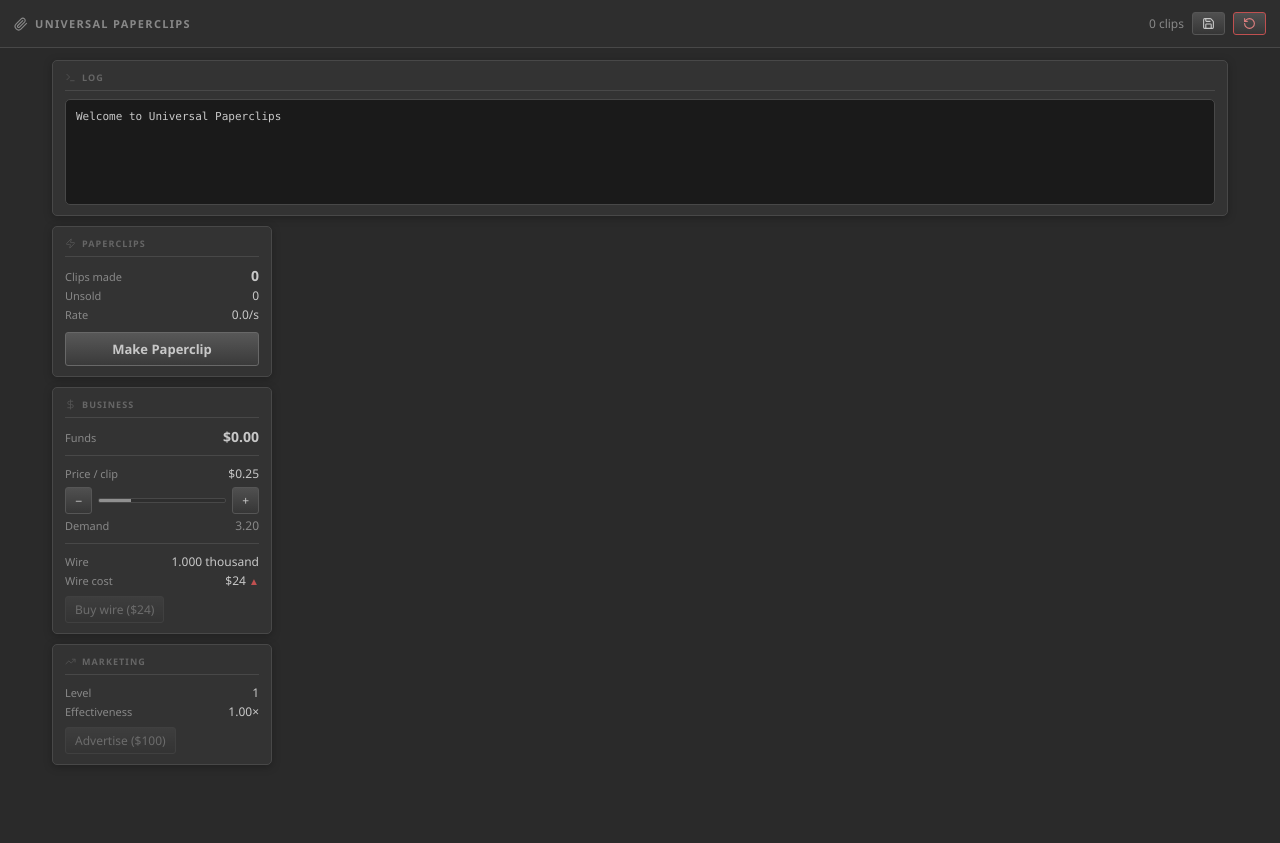
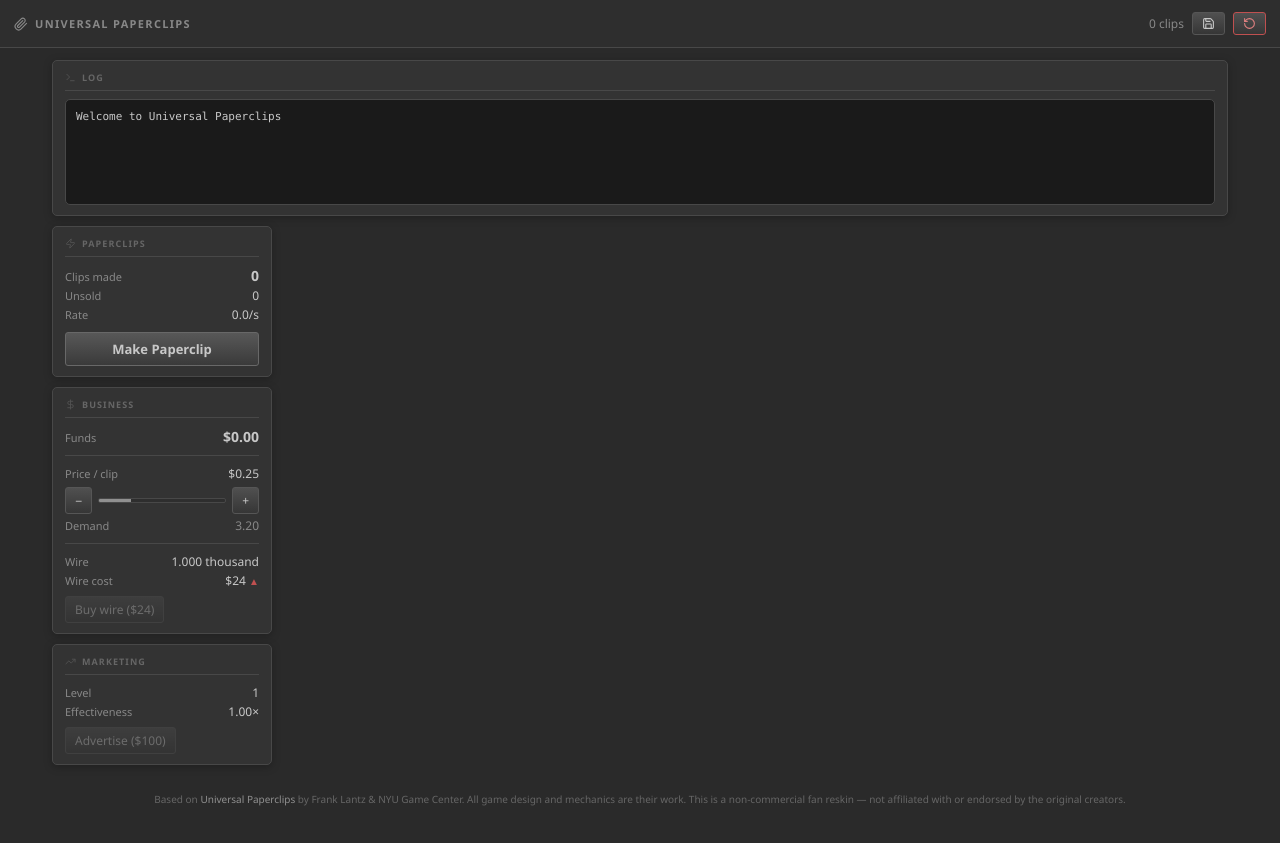
Before and after one commit to vrrdnt/paperclips, a React (Vite) app: page / in a window 1280 px wide. Before the commit the page ends 800 px from the top, so only its background shows below. Built offline with nearby package versions, Linux system fonts and the light colour scheme.

Commit message:
Add attribution for original Universal Paperclips by Frank Lantz
- README clearly credits Frank Lantz / NYU Game Center, links to original,
  explains what changed vs what is identical, and includes a takedown note
- In-game footer links to decisionproblem.com with attribution text

```diff
--- a/src/App.tsx
+++ b/src/App.tsx
@@ -103,6 +103,17 @@
             <CombatPanel snap={snap} />
           </div>
         </main>
+
+        <footer style={{ textAlign: 'center', padding: '16px 0 4px', fontSize: 10, color: 'var(--text-muted)', lineHeight: 1.6 }}>
+          Based on{' '}
+          <a href="https://www.decisionproblem.com/paperclips/" target="_blank" rel="noopener noreferrer"
+            style={{ color: 'var(--accent)', textDecoration: 'none' }}>
+            Universal Paperclips
+          </a>
+          {' '}by Frank Lantz &amp; NYU Game Center.
+          All game design and mechanics are their work.
+          This is a non-commercial fan reskin — not affiliated with or endorsed by the original creators.
+        </footer>
       </div>
     </div>
   );
```
Also changed, not shown: 1 other file (tests, documents, lock files or other folders).
